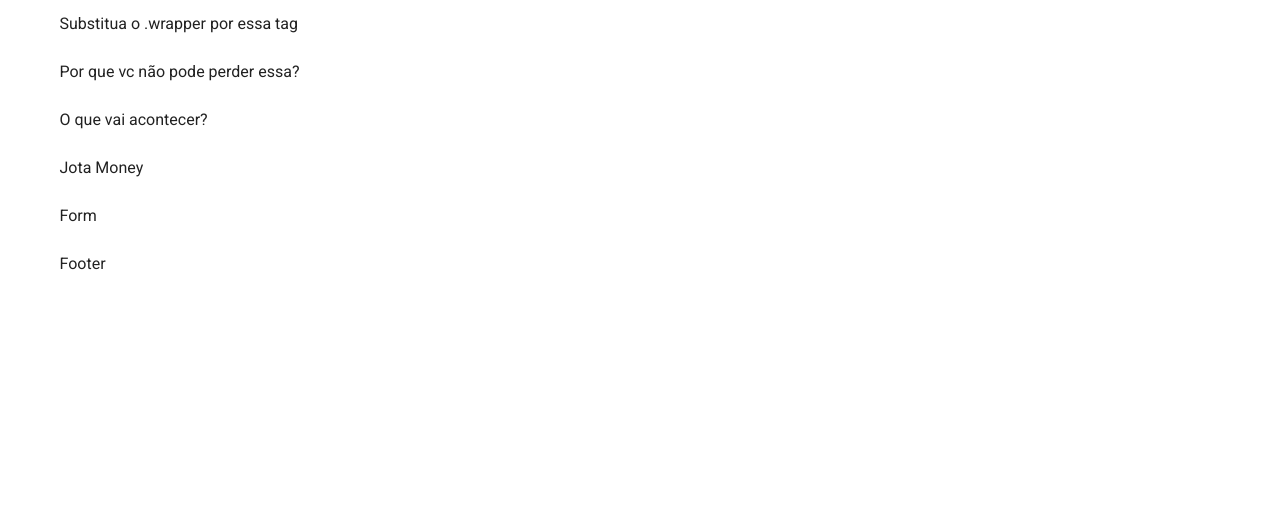
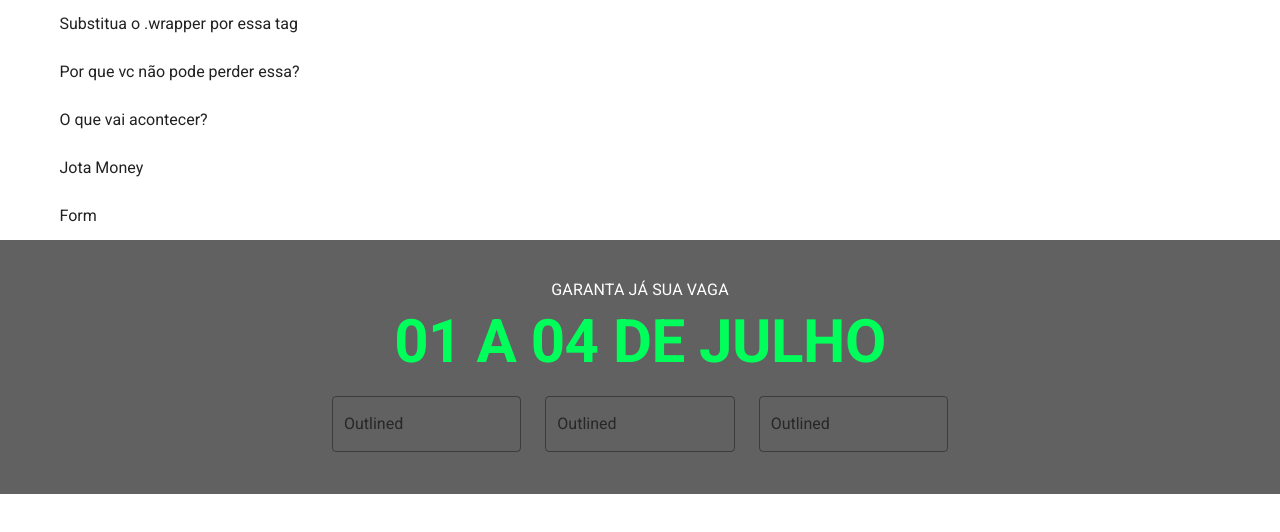
Before and after one commit to 7br-uno/lp-xgreen-ultimato, a Nuxt app: page / in a window 1280 px wide. Shown: the top 532 px of the page. Built offline with nearby package versions, Linux system fonts and the light colour scheme.

Commit message:
created component footer

```diff
--- a/components/index/footer.vue
+++ b/components/index/footer.vue
@@ -1,5 +1,48 @@
 <template>
-  <v-container>
-    Footer
+  <v-container class="grey darken-2" fluid>
+    <v-row>
+      <v-col cols="12">
+        <div class="d-flex align-center flex-column">
+          <div class="text-lg-subtitle-1 text-sm-body-1 text-uppercase white--text mt-6 mb-2">
+            Garanta já sua vaga
+          </div>
+          <div class="text-lg-h2 text-sm-h4 text-uppercase primary--text font-weight-bold">
+            01 a 04 de Julho
+          </div>
+        </div>
+      </v-col>
+    </v-row>
+    <v-row class="d-flex justify-center">
+      <v-col cols="12" md="2" lg="2" >
+        <v-text-field
+            class="input-decoration"
+            label="Outlined"
+            single-line
+            outlined
+            style="border-color: #ffffff"
+        />
+      </v-col>
+      <v-col cols="12" md="2" lg="2" >
+        <v-text-field
+            label="Outlined"
+            single-line
+            outlined
+        />
+      </v-col>
+      <v-col cols="12" md="2" lg="2" >
+        <v-text-field
+            label="Outlined"
+            single-line
+            outlined
+        />
+      </v-col>
+    </v-row>
   </v-container>
 </template>
+
+<style scoped lang="scss">
+.input-decoration {
+    color: #fff !important;
+    border-color: greenyellow !important;
+}
+</style>
```
Also changed, not shown: 1 other file (tests, documents, lock files or other folders).
